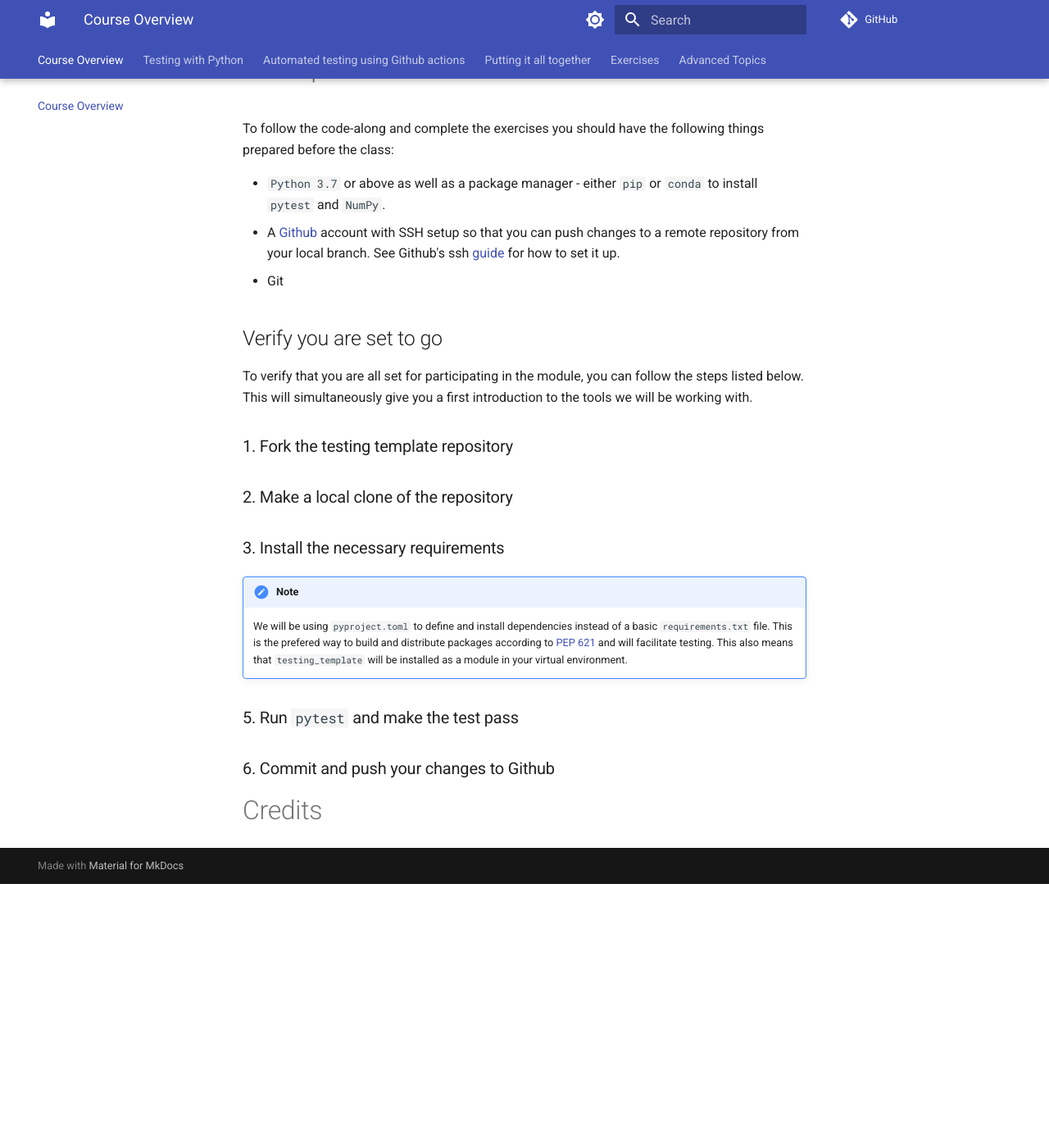
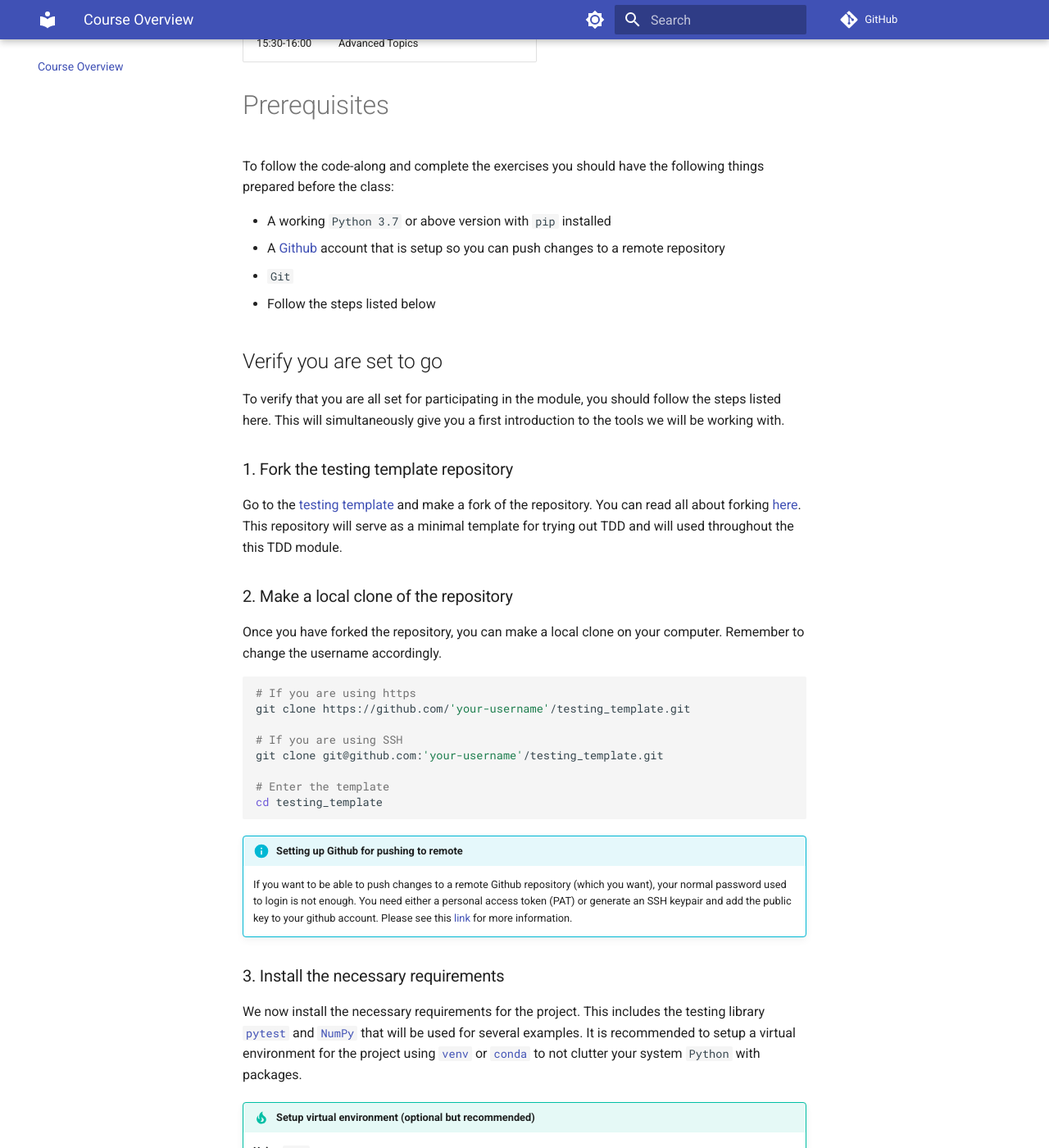
Before and after one commit to UPPMAX/programming_formalism-automated_testing, an MkDocs documentation site: the page built from docs/index.md, in a window 1280 px wide and 1400 px high, scrolled down 912 px. Shown: the whole window at 82% size. Built offline with MkDocs 1.6.1 and Material for MkDocs 9.7.7, drawn with Linux system fonts in a browser that asks for light colours; comment, search, counter and statistics services are not loaded; before the commit the page ends 1990 px from its top, so only the background shows below that; some of the changed text lies outside the part shown.

Commit message:
draft overview

````diff
--- a/docs/index.md
+++ b/docs/index.md
@@ -24,43 +24,159 @@ for continuous integration testing.
 | 14:00-14:15    | Break |
 | 14:15-15:00    | Putting it all together - code along |
 | 15:00-15:30    | Exercises |
+| 15:30-16:00    | Advanced Topics |
 
 # Prerequisites
 
 To follow the code-along and complete the exercises you should have the
 following things prepared before the class:
 
-* `Python 3.7` or above as well as a package manager - either `pip` or `conda`
-  to install `pytest` and `NumPy`.
-* A [Github](https://github.com/) account with SSH setup so that you can push
-  changes to a remote repository from your local branch. See Github's ssh
-  [guide](https://docs.github.com/en/authentication/connecting-to-github-with-ssh/checking-for-existing-ssh-keys)
-  for how to set it up.
-* Git
+* A working `Python 3.7` or above version with `pip` installed
+* A [Github](https://github.com/) account that is setup so you can push changes
+  to a remote repository
+* `Git`
+* Follow the steps listed below
 
 
 
 ## Verify you are set to go
 
-To verify that you are all set for participating in the module, you can follow
-the steps listed below. This will simultaneously give you a first introduction
+To verify that you are all set for participating in the module, you should follow
+the steps listed here. This will simultaneously give you a first introduction
 to the tools we will be working with.
 
 ### 1. Fork the testing template repository
 
+Go to the [testing template](https://github.com/MatPiq/testing_template) and
+make a fork of the repository. You can read all about forking
+[here](https://docs.github.com/en/get-started/quickstart/fork-a-repo). This
+repository will serve as a minimal template for trying out TDD and will used
+throughout the this TDD module.
+
 ### 2. Make a local clone of the repository
+
+Once you have forked the repository, you can make a local clone on your
+computer. Remember to change the username accordingly.
+
+``` bash
+# If you are using https
+git clone https://github.com/'your-username'/testing_template.git
+
+# If you are using SSH
+git clone git@github.com:'your-username'/testing_template.git
+
+# Enter the template
+cd testing_template
+```
+
+!!! info "Setting up Github for pushing to remote"
+    If you want to be able to push changes to a remote Github repository (which
+    you want), your normal password used to login is not enough. You need
+    either a personal access token (PAT) or generate an SSH keypair and add the
+    public key to your github account. Please see this
+    [link](https://docs.github.com/en/get-started/getting-started-with-git/about-remote-repositories#cloning-with-https-urls)
+    for more information.
 
 ### 3. Install the necessary requirements
 
-!!! note
-    We will be using `pyproject.toml` to define and install dependencies
+We now install the necessary requirements for the project. This includes the
+testing library [`pytest`](https://docs.pytest.org/en/7.1.x/) and
+[`NumPy`](https://numpy.org/) that will be used for several examples. It is
+recommended to setup a virtual environment for the project using
+[`venv`](https://docs.python.org/3/library/venv.html) or
+[`conda`](https://docs.conda.io/en/latest/) to not clutter your system `Python`
+with packages.
+
+!!! tip "Setup virtual environment (optional but recommended)"
+
+    **Using `venv`**
+    ``` bash
+    # From root of the project directory
+    python3 -m venv testing-env
+
+    # source it
+    source testing-env/bin/activate
+    ```
+    **Using `conda`**
+    ``` bash
+    # Create the environment
+    conda create --name testing-env
+
+    # Activate the environment
+    conda activate testing-env
+    ```
+
+After having activated the virtual environment, installing dependencies is as
+easy as:
+
+``` bash
+pip install .[test]
+```
+Make sure that you are standing at the root of the directory when running the
+command. The output form a successful installation should end with something similar to
+
+``` bash
+Successfully built testlib
+Installing collected packages: numpy, testlib, pytest
+Successfully installed numpy-1.23.3 pytest-7.1.3 testlib-0.0.1
+```
+
+!!! note "`pyproject.toml`"
+    We are using `pyproject.toml` to define and install dependencies
     instead of a basic `requirements.txt` file. This is the prefered
     way to build and distribute packages according to [PEP
-    621](https://peps.python.org/pep-0621/) and will facilitate testing. This
-    also means that `testing_template` will be installed as a module in your
-    virtual environment.
+    621](https://peps.python.org/pep-0621/) and facilitates TDD workflows. This
+    also means that the project will be installed as a module called `testlib`
+    in your virtual environment. Below you can see how the project is defined
+
+    ``` toml title="pyproject.toml"
+    [project]
+    name = "testlib"
+    version = "0.0.1"
+    description = "Minimal template for continous integration testing with Python using Github actions and pytest"
+    authors = [{ name = "Matias Piqueras", email = "matias.piqueras@uppmax.uu.se" }]
+    requires-python = ">=3.7"
+    dependencies = ["numpy>=1.23.0"]
+
+    [project.optional-dependencies]
+    test = [
+      "pytest>=7.1.3"
+    ]
+    ```
 
 ### 5. Run `pytest` and make the test pass
+
+You should now be able to run your first test! To do so, simply run the command
+
+``` bash
+pytest
+```
+
+from your terminal.
+
+
+``` py
+================================================= test session starts ==================================================
+platform darwin -- Python 3.10.6, pytest-7.1.3, pluggy-1.0.0
+rootdir: /Users/matpi832/Projects/programming-formalism/testing_template
+collected 1 item
+
+tests/test_math.py F                                                                                             [100%]
+
+======================================================= FAILURES =======================================================
+_______________________________________________________ test_add _______________________________________________________
+
+    def test_add():
+>       assert math_funcs.add(1, 1) == 2
+E       assert 0 == 2
+E        +  where 0 = <function add at 0x105814820>(1, 1)
+E        +    where <function add at 0x105814820> = math_funcs.add
+
+tests/test_math.py:5: AssertionError
+=============================================== short test summary info ================================================
+FAILED tests/test_math.py::test_add - assert 0 == 2
+================================================== 1 failed in 0.02s ===================================================
+```
 
 ### 6. Commit and push your changes to Github
 
--- a/mkdocs.yml
+++ b/mkdocs.yml
@@ -13,7 +13,9 @@ nav:
 theme:
   features:
     - navigation.tabs
-    - navigation.tabs.sticky
+    - navigation.expand
+    - navigation.instant
+    #- navigation.tabs.sticky
   palette:
     # Palette toggle for light mode
     - scheme: default
@@ -40,11 +42,12 @@ markdown_extensions:
   - pymdownx.highlight:
       anchor_linenums: true
   - pymdownx.superfences
+  - pymdownx.inlinehilite
+  - pymdownx.snippets
   - pymdownx.tabbed:
       alternate_style: true
   - admonition
   - pymdownx.details
-  - pymdownx.superfences
 
 
 extra_javascript:
````
